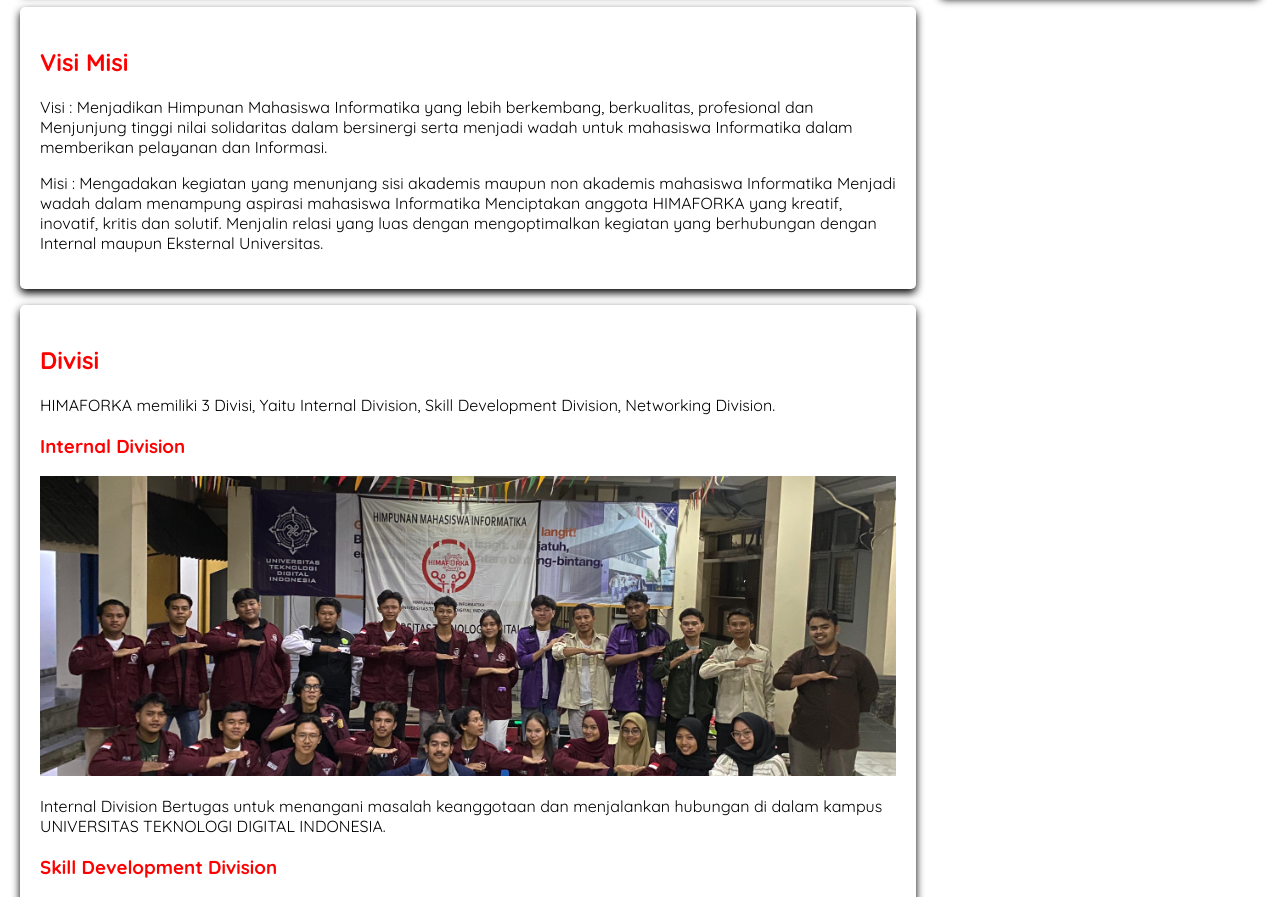
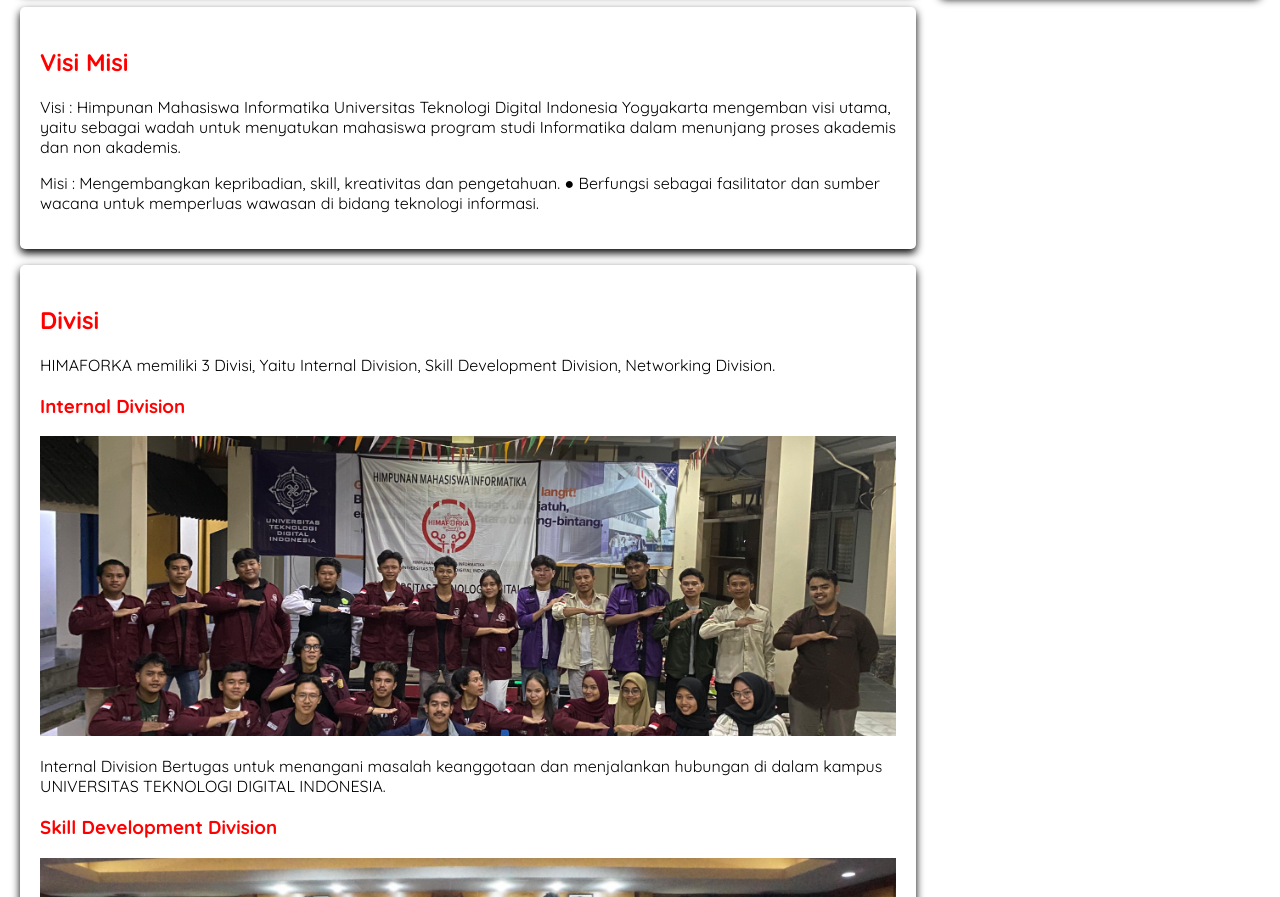
Before and after one commit to Maulana-latifnabil/Web-HIMAFORKA, a plain HTML site: page index.html in a window 1280 px wide. Shown: the part 893-1790 px from the top of the page. Drawn offline with Linux system fonts and the light colour scheme.

Commit message:
update visi misi

```diff
--- a/index.html
+++ b/index.html
@@ -56,16 +56,17 @@
           <h2>Visi Misi</h2>
           <p>
             Visi :
-            Menjadikan Himpunan Mahasiswa Informatika yang lebih berkembang, berkualitas, profesional dan Menjunjung tinggi nilai solidaritas dalam bersinergi serta menjadi wadah untuk mahasiswa Informatika dalam memberikan pelayanan dan Informasi.
+            Himpunan Mahasiswa Informatika Universitas Teknologi Digital Indonesia Yogyakarta
+            mengemban visi utama, yaitu sebagai wadah untuk menyatukan mahasiswa program studi
+            Informatika dalam menunjang proses akademis dan non akademis.
 
           </p>
 
           <p>
             Misi :
-            Mengadakan kegiatan yang menunjang sisi akademis maupun non akademis mahasiswa  Informatika
-            Menjadi wadah dalam menampung aspirasi mahasiswa Informatika
-            Menciptakan anggota HIMAFORKA yang kreatif, inovatif, kritis dan solutif.
-            Menjalin relasi yang luas dengan mengoptimalkan kegiatan yang berhubungan dengan Internal maupun     Eksternal Universitas.
+            Mengembangkan kepribadian, skill, kreativitas dan pengetahuan.
+            ● Berfungsi sebagai fasilitator dan sumber wacana untuk memperluas wawasan di bidang
+            teknologi informasi.
           </p>
         </article>
 
```
